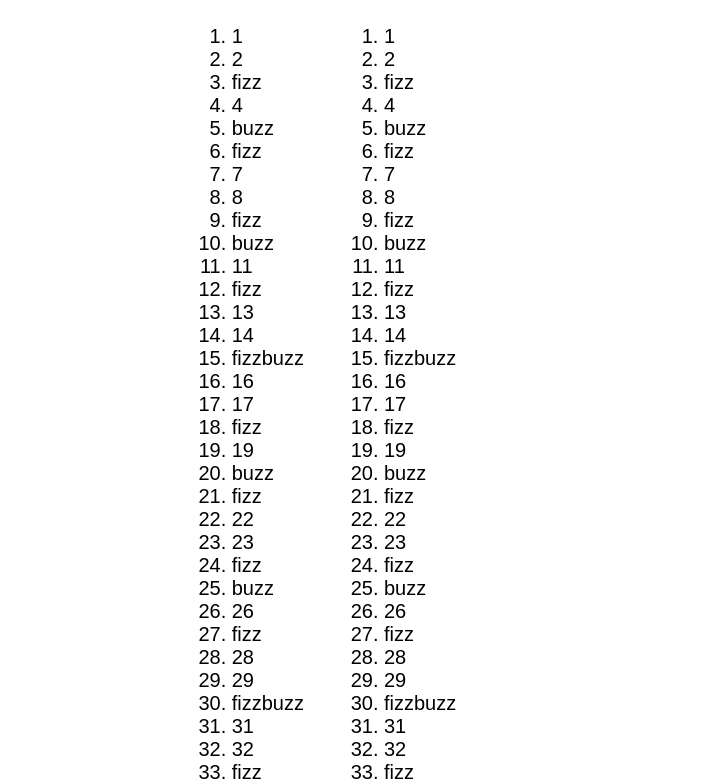
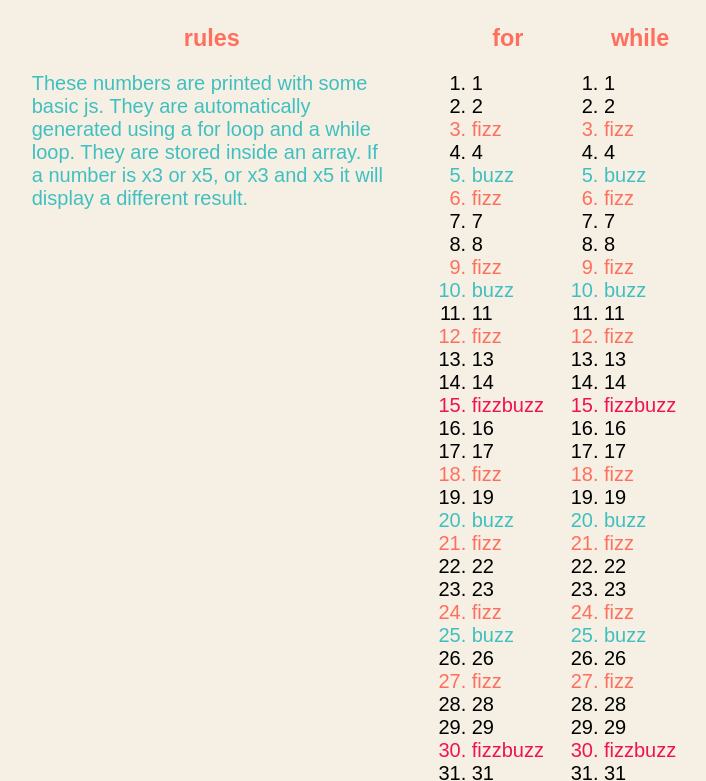
Before and after one commit to ailequal/js-fizzbuzz, a plain HTML site: page index.html in a window 1280 px wide. Shown: the part 80-861 px from the top of the page, without its empty margins (296-1002 px from the left). Drawn offline with Linux system fonts and the light colour scheme.

Commit message:
Finished adding CSS

```diff
--- a/css/style.css
+++ b/css/style.css
@@ -7,23 +7,74 @@
 
 body {
   min-width: 320px;
+  background-color: #f5f0e3;
   font-family: sans-serif;
   font-size: 20px;
 }
 
 ul {
-  margin: 20px 40px;
+  margin-top: 20px;
   list-style: decimal;
+}
+
+.red {
+  color: #f0134d;
+}
+
+.orange {
+  color: #ff6f5e;
+}
+
+.azure {
+  color: #40bfc1;
 }
 
 /* main */
 .title {
   margin: 20px;
   text-align: center;
+  color: #f0134d;
 }
 
 .container {
   display: flex;
   justify-content: center;
-  align-items: baseline;
 }
+
+@media screen and (max-width: 576px) {
+  .container {
+    display: block;
+  }
+}
+
+.for,
+.while {
+  max-width: 80px;
+  margin: 20px 30px;
+}
+
+.rules {
+  max-width: 400px;
+  margin: 20px 30px;
+}
+
+@media screen and (max-width: 576px) {
+  .for,
+  .while {
+    margin: 40px auto;
+  }
+
+  .rules {
+    margin: 20px auto;
+  }
+}
+
+.subtitle {
+  text-align: center;
+  color: #ff6f5e;
+}
+
+.paragraph {
+  margin: 20px;
+  color: #40bfc1;
+}
--- a/index.html
+++ b/index.html
@@ -10,10 +10,16 @@
 <body>
   <h1 class="title">js-fizzbuzz</h1>
   <div class="container">
+    <div class="rules">
+      <h3 class="subtitle">rules</h3>
+      <p class="paragraph">These numbers are printed with some basic js. They are automatically generated using a for loop and a while loop. They are stored inside an array. If a number is x3 or x5, or x3 and x5 it will display a different result.</p>
+    </div>
     <div class="for">
+      <h3 class="subtitle">for</h3>
       <ul id="for"></ul>
     </div>
     <div class="while">
+      <h3 class="subtitle">while</h3>
       <ul id="while"></ul>
     </div>
   </div>
--- a/js/script.js
+++ b/js/script.js
@@ -14,13 +14,13 @@ for (i = 0; i < 100; i++) {
     forUl.innerHTML += '<li>' + arrayForNumbers[i] + '</li>';
   } else if (arrayForNumbers[i] % 3 == 0 && arrayForNumbers[i] % 5 == 0) {
     console.log('fizzbuzz');
-    forUl.innerHTML += '<li>fizzbuzz</li>';
+    forUl.innerHTML += '<li class="red">fizzbuzz</li>';
   } else if (arrayForNumbers[i] % 3 == 0) {
     console.log('fizz');
-    forUl.innerHTML += '<li>fizz</li>';
+    forUl.innerHTML += '<li class="orange">fizz</li>';
   } else if (arrayForNumbers[i] % 5 == 0) {
     console.log('buzz');
-    forUl.innerHTML += '<li>buzz</li>';
+    forUl.innerHTML += '<li class="azure">buzz</li>';
   }
 }
 console.log(arrayForNumbers);
@@ -35,13 +35,13 @@ while (i < 100) {
     whileUl.innerHTML += '<li>' + arrayWhileNumbers[i] + '</li>';
   } else if (arrayWhileNumbers[i] % 3 == 0 && arrayWhileNumbers[i] % 5 == 0) {
     console.log('fizzbuzz');
-    whileUl.innerHTML += '<li>fizzbuzz</li>';
+    whileUl.innerHTML += '<li class="red">fizzbuzz</li>';
   } else if (arrayWhileNumbers[i] % 3 == 0) {
     console.log('fizz');
-    whileUl.innerHTML += '<li>fizz</li>';
+    whileUl.innerHTML += '<li class="orange">fizz</li>';
   } else if (arrayWhileNumbers[i] % 5 == 0) {
     console.log('buzz');
-    whileUl.innerHTML += '<li>buzz</li>';
+    whileUl.innerHTML += '<li class="azure">buzz</li>';
   }
   i++;
 }
```
